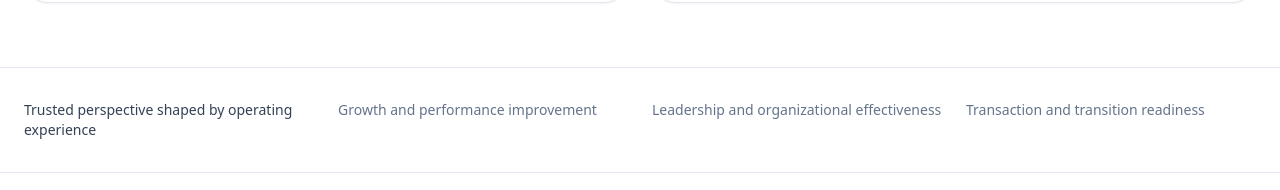
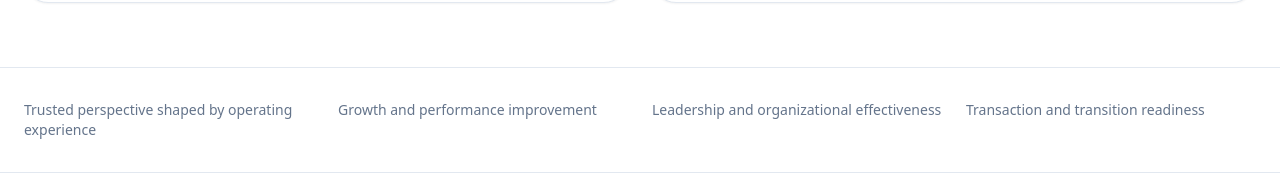
Before and after one commit to gleidner-web/lighthouse-site, a React (Vite) app: page / in a window 1280 px wide. Shown: the part 1399-1589 px from the top of the page. Built offline with nearby package versions, Linux system fonts and the light colour scheme.

Commit message:
Make trust strip items visually consistent

```diff
--- a/src/App.jsx
+++ b/src/App.jsx
@@ -444,7 +444,7 @@ export default function LighthousePointAdvisorsSite() {
 
         <section className="border-b border-slate-200 bg-white">
           <div className="mx-auto grid max-w-7xl gap-6 px-6 py-8 text-sm text-slate-500 md:grid-cols-4">
-            <div className="font-medium text-slate-700">
+            <div>
               Trusted perspective shaped by operating experience
             </div>
             <div>Growth and performance improvement</div>
```
